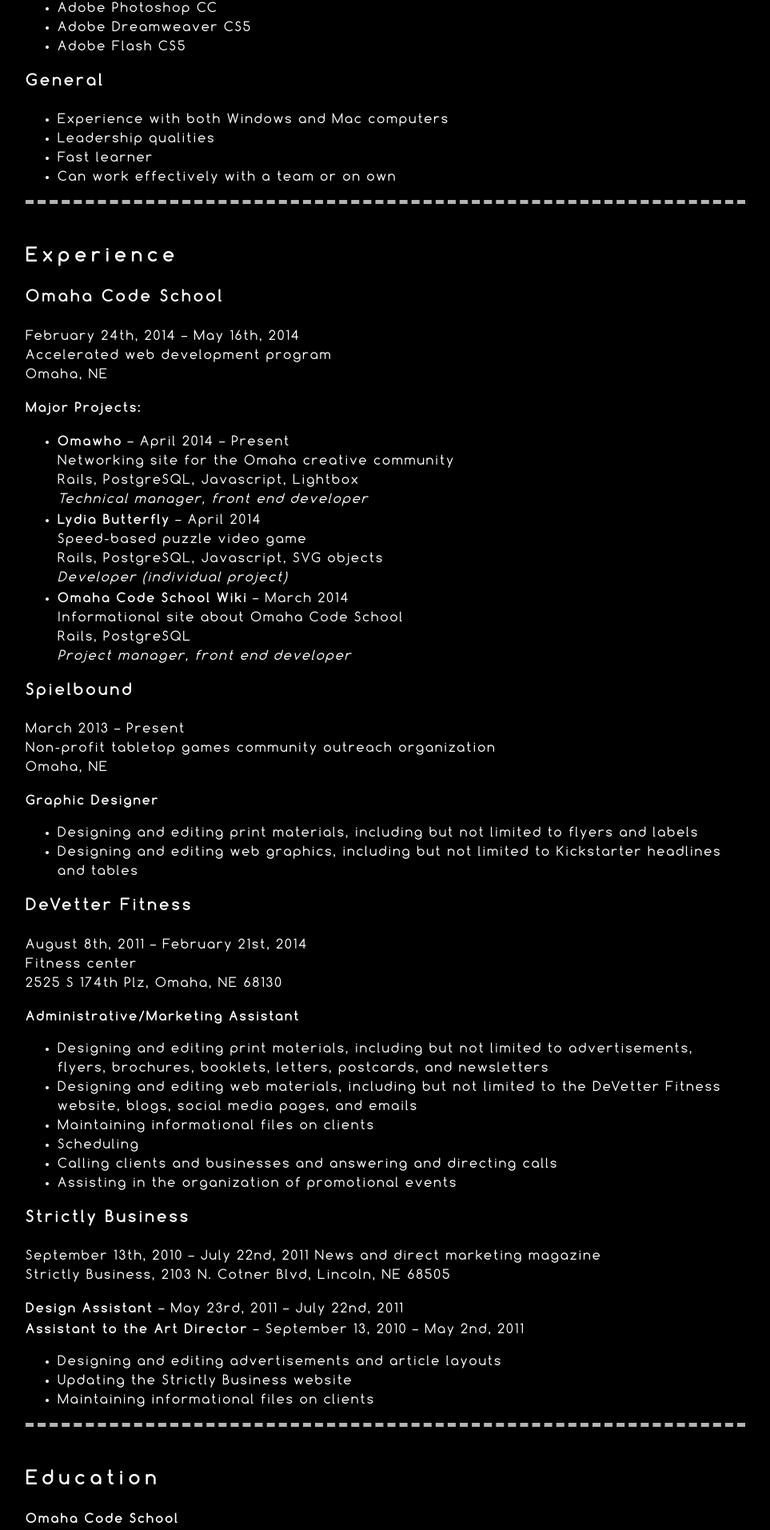
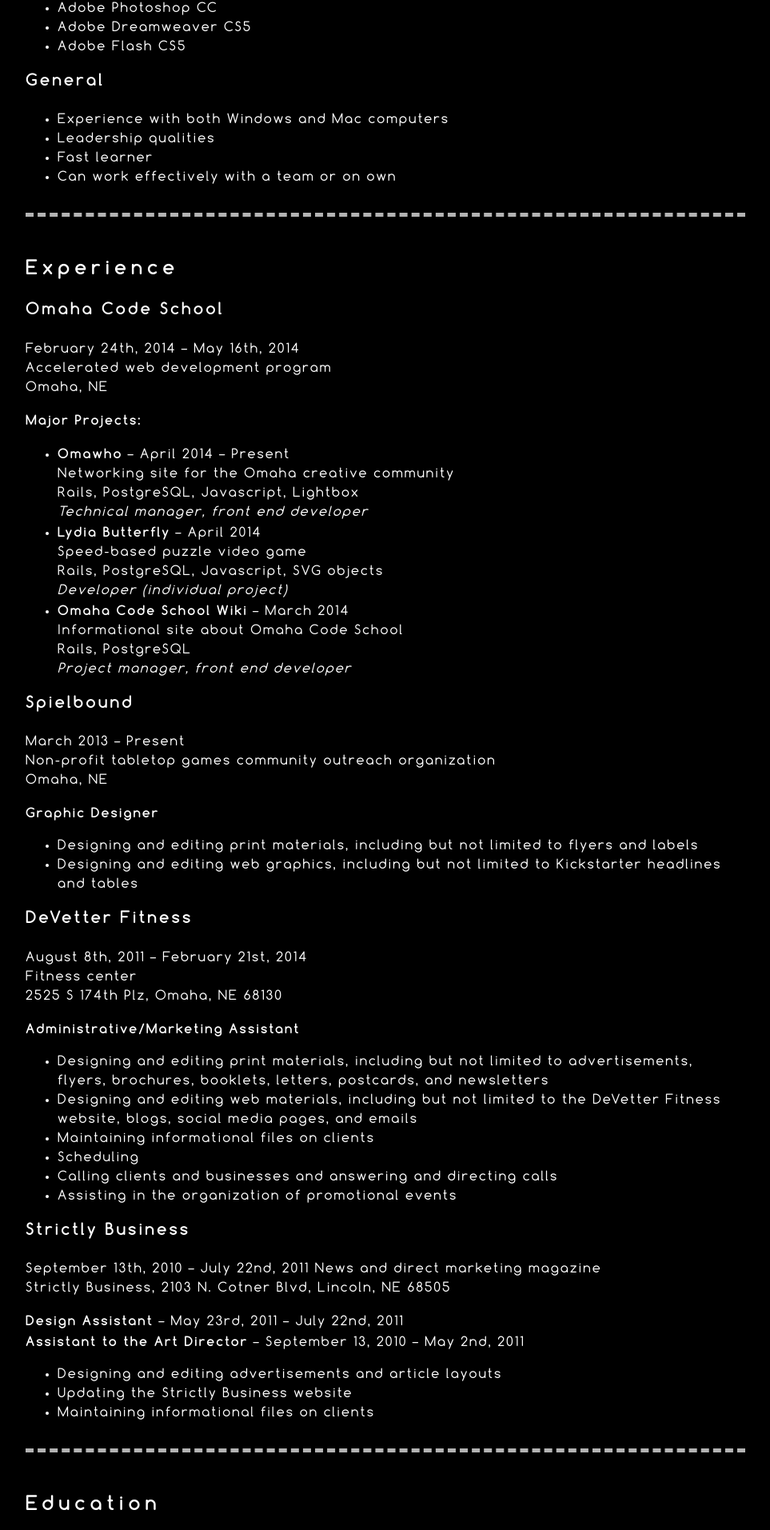
Before and after one commit to Caraheacock/caraheacock.github.io, a Jekyll site: the page built from resume.html, in a window 1280 px wide. Shown: the part 1224-3137 px from the top of the page at 80% size, without its empty margins (158-1121 px from the left). Built offline with Jekyll 4.4.1, drawn with Linux system fonts in a browser that asks for light colours; Markdown is read by kramdown in place of the engine named in the settings.

Commit message:
Edits to hr css

```diff
--- a/css/main.css
+++ b/css/main.css
@@ -25,6 +25,8 @@ body {
 hr {
   border: none;
   border-bottom: dashed 5px #b3b3b3;
+  -webkit-margin-before: 2em;
+  margin-top: 2em;
 }
 
 /* Fonts */
```
